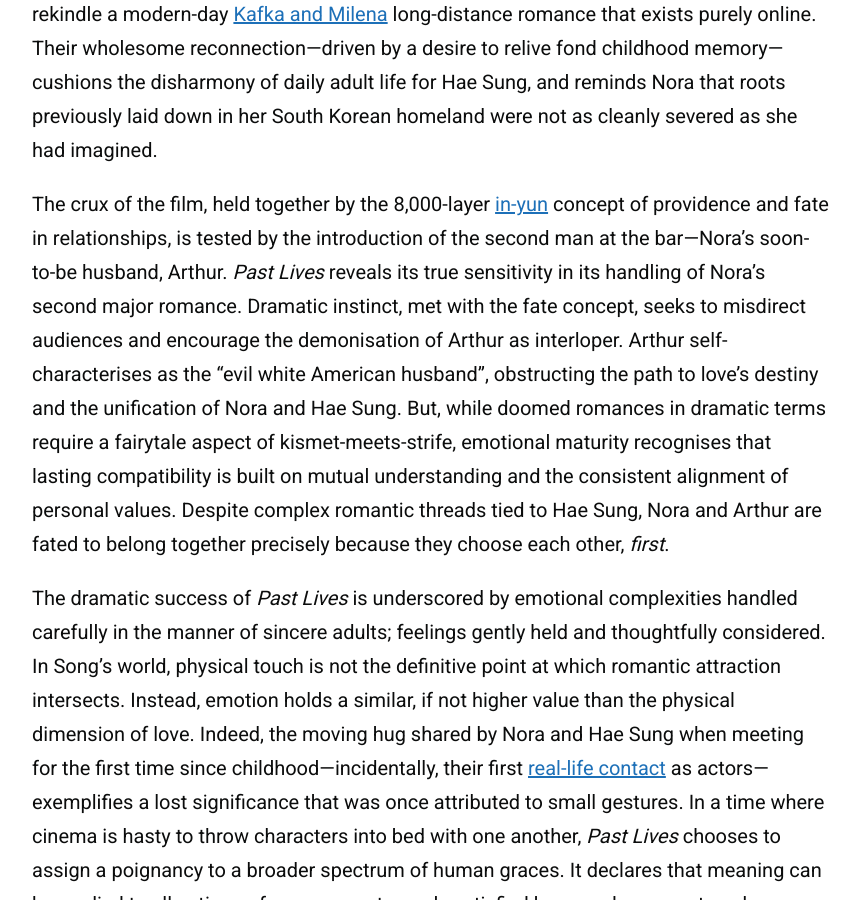
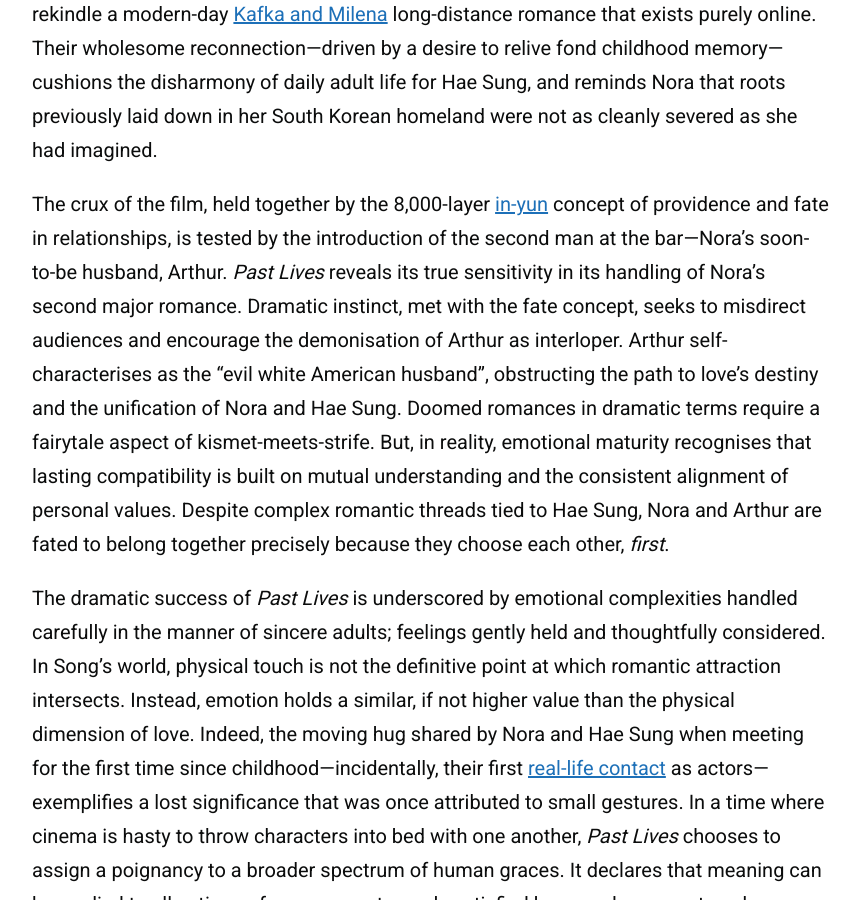
Before and after one commit to zoeurl/zoedowney.github.io, a Jekyll site: the page built from _posts/2024-05-30-past-lives.md, in a window 1280 px wide and 900 px high, scrolled down 1587 px. Shown: the whole window, without its empty margins (208-1068 px from the left). Built offline with Jekyll 4.4.1, drawn with Linux system fonts in a browser that asks for light colours.

Commit message:
Update 2024-05-30-past-lives.md

```diff
--- a/_posts/2024-05-30-past-lives.md
+++ b/_posts/2024-05-30-past-lives.md
@@ -17,7 +17,7 @@
 
 Song’s [theatrical](https://www.screendaily.com/features/celine-song-talks-moving-from-theatre-to-film-for-past-lives-you-have-to-accept-the-chaos-on-the-day/5188978.article) resumé influences her reliance on the implied tenet: ‘less is more’. Settings are sparse, dramatic signals subdued and drama: dialogue driven—this is a character study, at heart. If not for the clean and disparate cultural line drawn between New York and Seoul by the players, context would verge on irrelevant. After all, stories of romance and feeling orbit around relationships between people, not place. Inevitably, however, location becomes the tense conflict tied to the ‘what if?’ at the centre of Nora and Hae Sung’s relationship as adults. After reconnecting during university years, they rekindle a modern-day [Kafka and Milena](https://kafkamuseum.cz/en/franz-kafka/women/milena-jesenska/) long-distance romance that exists purely online. Their wholesome reconnection—driven by a desire to relive fond childhood memory—cushions the disharmony of daily adult life for Hae Sung, and reminds Nora that roots previously laid down in her South Korean homeland were not as cleanly severed as she had imagined.
 
-The crux of the film, held together by the 8,000-layer [in-yun](https://en.wiktionary.org/wiki/%EC%9D%B8%EC%97%B0) concept of providence and fate in relationships, is tested by the introduction of the second man at the bar—Nora’s soon-to-be husband, Arthur. _Past Lives_ reveals its true sensitivity in its handling of Nora’s second major romance. Dramatic instinct, met with the fate concept, seeks to misdirect audiences and encourage the demonisation of Arthur as interloper. Arthur self-characterises as the “evil white American husband”, obstructing the path to love’s destiny and the unification of Nora and Hae Sung. But, while doomed romances in dramatic terms require a fairytale aspect of kismet-meets-strife, emotional maturity recognises that lasting compatibility is built on mutual understanding and the consistent alignment of personal values. Despite complex romantic threads tied to Hae Sung, Nora and Arthur are fated to belong together precisely because they choose each other, _first_.
+The crux of the film, held together by the 8,000-layer [in-yun](https://en.wiktionary.org/wiki/%EC%9D%B8%EC%97%B0) concept of providence and fate in relationships, is tested by the introduction of the second man at the bar—Nora’s soon-to-be husband, Arthur. _Past Lives_ reveals its true sensitivity in its handling of Nora’s second major romance. Dramatic instinct, met with the fate concept, seeks to misdirect audiences and encourage the demonisation of Arthur as interloper. Arthur self-characterises as the “evil white American husband”, obstructing the path to love’s destiny and the unification of Nora and Hae Sung. Doomed romances in dramatic terms require a fairytale aspect of kismet-meets-strife. But, in reality, emotional maturity recognises that lasting compatibility is built on mutual understanding and the consistent alignment of personal values. Despite complex romantic threads tied to Hae Sung, Nora and Arthur are fated to belong together precisely because they choose each other, _first_.
 
 The dramatic success of _Past Lives_ is underscored by emotional complexities handled carefully in the manner of sincere adults; feelings gently held and thoughtfully considered. In Song’s world, physical touch is not the definitive point at which romantic attraction intersects. Instead, emotion holds a similar, if not higher value than the physical dimension of love. Indeed, the moving hug shared by Nora and Hae Sung when meeting for the first time since childhood—incidentally, their first [real-life contact](https://www.youtube.com/watch?v=9d4ObkmCJYs&t=7s&ab_channel=A24) as actors—exemplifies a lost significance that was once attributed to small gestures. In a time where cinema is hasty to throw characters into bed with one another, _Past Lives_ chooses to assign a poignancy to a broader spectrum of human graces. It declares that meaning can be applied to all actions of romance not merely satisfied by sexual conquest; perhaps even more so when building a foundational mutual respect and reciprocal emotional love supercede a desire for immediate physical intimacy.
 
```
